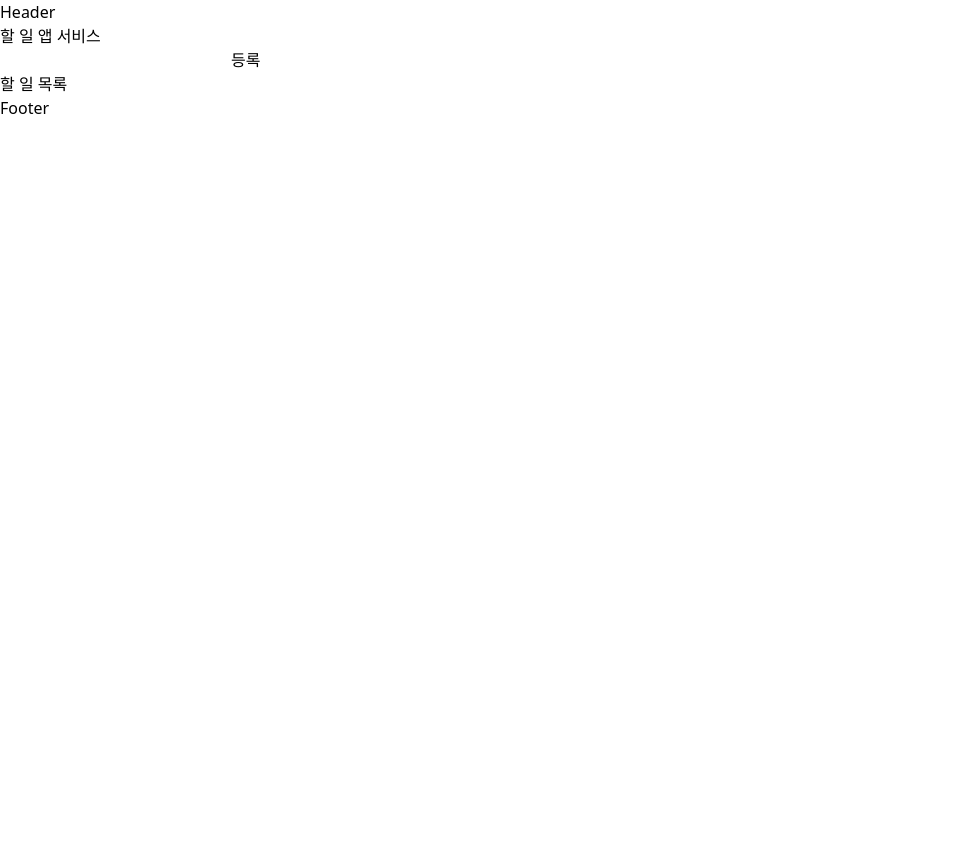
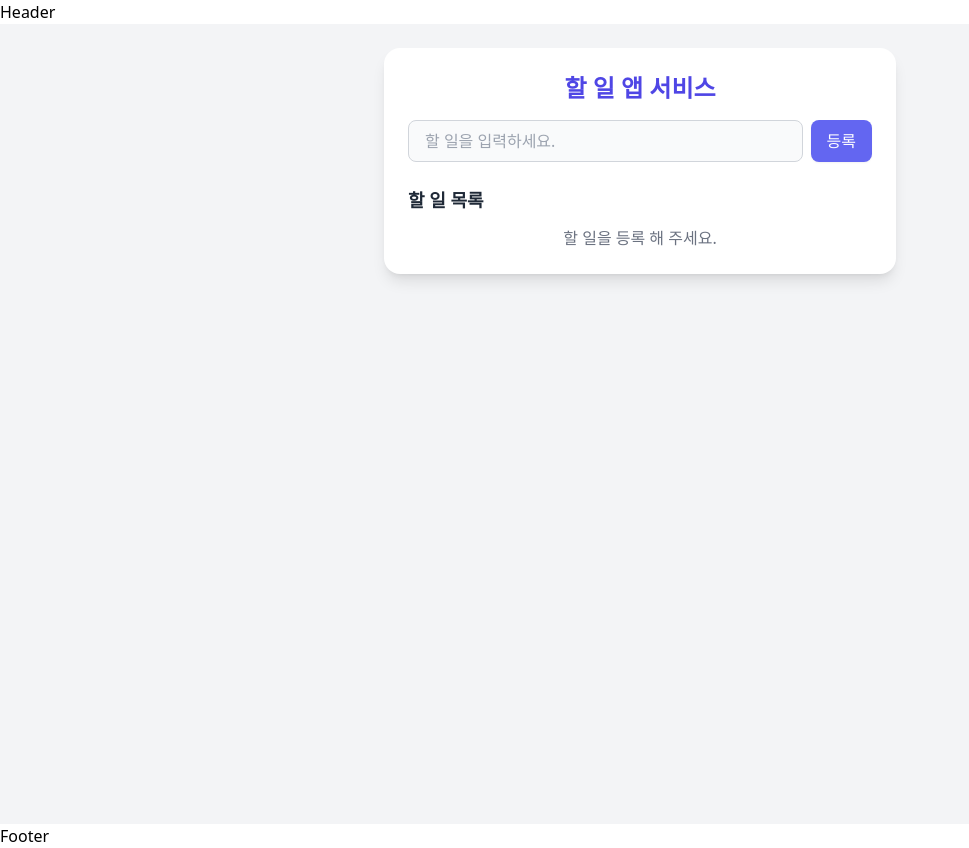
Before and after one commit to devyubi/todo-project, a React (Create React App) app: page / in a window 1280 px wide. Shown: the whole page, without its empty margins (0-969 px from the left). Before the commit the page ends 800 px from the top, so only its background shows below. Built offline with nearby package versions, Linux system fonts and the light colour scheme.

Commit message:
[style] tailwind 적용

```diff
--- a/src/components/todos/TodoItem.tsx
+++ b/src/components/todos/TodoItem.tsx
@@ -9,16 +9,9 @@ type TodoItemProps = {
 };
 
 const TodoItem: React.FC<TodoItemProps> = ({ todo, onToggle, onDelete, onEdit }) => {
-  // Edit 상태인지 아닌지 파악
   const [isEdit, setIsEdit] = useState(false);
   const [editTitle, setEditTitle] = useState(todo.title);
 
-  // 수정 후 값 만 업데이트
-  const handleEdit = () => {
-    setIsEdit(true);
-  };
-
-  // 수정 후 저장
   const handleEditSave = () => {
     if (editTitle.trim()) {
       onEdit(todo.id, editTitle);
@@ -26,40 +19,73 @@ const TodoItem: React.FC<TodoItemProps> = ({ todo, onToggle, onDelete, onEdit })
     }
   };
 
-  // 수정 중인 내용 취소
-  const handleEditCancel = () => {
-    setIsEdit(false);
-  };
-
-  // 키 다운 (Enter 키)
   const handleKeyDown = (e: React.KeyboardEvent<HTMLInputElement>) => {
-    if (e.key === 'Enter') {
-      handleEditSave();
-    }
-    if (e.key === 'Escape') {
-      handleEditCancel();
-    }
+    if (e.key === 'Enter') handleEditSave();
+    if (e.key === 'Escape') setIsEdit(false);
   };
 
   return (
-    <li>
+    <li
+      className="flex items-center justify-between p-3 bg-white dark:bg-gray-800
+                 rounded-xl shadow-sm hover:shadow-md transition-all duration-300"
+    >
       {isEdit ? (
-        <>
+        <div className="flex w-full items-center gap-2">
           <input
             type="text"
             value={editTitle}
             onChange={e => setEditTitle(e.target.value)}
             onKeyDown={handleKeyDown}
+            className="flex-1 rounded-lg border border-gray-300 dark:border-gray-600
+                       px-3 py-1 bg-gray-50 dark:bg-gray-700 focus:ring-2
+                       focus:ring-indigo-400 outline-none"
           />
-          <button onClick={handleEditSave}>저장</button>
-          <button onClick={handleEditCancel}>취소</button>
-        </>
+          <button
+            onClick={handleEditSave}
+            className="px-3 py-1 rounded-lg bg-green-500 hover:bg-green-600 text-white text-sm transition"
+          >
+            저장
+          </button>
+          <button
+            onClick={() => setIsEdit(false)}
+            className="px-3 py-1 rounded-lg bg-gray-400 hover:bg-gray-500 text-white text-sm transition"
+          >
+            취소
+          </button>
+        </div>
       ) : (
         <>
-          <input type="checkbox" onChange={() => onToggle(todo.id)} />
-          <span>{todo.title}</span>
-          <button onClick={handleEdit}>수정</button>
-          <button onClick={() => onDelete(todo.id)}>삭제</button>
+          <label className="flex items-center gap-3 flex-1 cursor-pointer">
+            <input
+              type="checkbox"
+              checked={todo.completed}
+              onChange={() => onToggle(todo.id)}
+              className="h-5 w-5 accent-indigo-500 cursor-pointer"
+            />
+            <span
+              className={`flex-1 text-base transition-all ${
+                todo.completed
+                  ? 'line-through text-gray-400 dark:text-gray-500'
+                  : 'text-gray-800 dark:text-gray-100'
+              }`}
+            >
+              {todo.title}
+            </span>
+          </label>
+          <div className="flex gap-2 ml-3">
+            <button
+              onClick={() => setIsEdit(true)}
+              className="px-3 py-1 rounded-lg bg-blue-500 hover:bg-blue-600 text-white text-sm transition"
+            >
+              수정
+            </button>
+            <button
+              onClick={() => onDelete(todo.id)}
+              className="px-3 py-1 rounded-lg bg-red-500 hover:bg-red-600 text-white text-sm transition"
+            >
+              삭제
+            </button>
+          </div>
         </>
       )}
     </li>
--- a/src/components/todos/TodoList.tsx
+++ b/src/components/todos/TodoList.tsx
@@ -1,3 +1,4 @@
+import { motion, AnimatePresence } from 'framer-motion';
 import TodoItem from './TodoItem';
 import { TodoType } from '../../context/todo/todoTypes';
 
@@ -10,18 +11,32 @@ type TodoListProps = {
 
 const TodoList: React.FC<TodoListProps> = ({ todos, onToggle, onDelete, onEdit }) => {
   return (
-    <div>
-      <h2>할 일 목록</h2>
-      <ul>
-        {todos.map(item => (
-          <TodoItem
-            key={item.id}
-            todo={item}
-            onToggle={onToggle}
-            onDelete={onDelete}
-            onEdit={onEdit}
-          />
-        ))}
+    <div className="mt-6">
+      <h2 className="text-lg font-semibold text-gray-800 dark:text-gray-100 mb-3">할 일 목록</h2>
+      <ul className="space-y-3">
+        <AnimatePresence>
+          {todos.length > 0 ? (
+            todos.map(item => (
+              <motion.li
+                key={item.id}
+                initial={{ opacity: 0, y: -10 }}
+                animate={{ opacity: 1, y: 0 }}
+                exit={{ opacity: 0, x: -50 }}
+                transition={{ duration: 0.25 }}
+              >
+                <TodoItem todo={item} onToggle={onToggle} onDelete={onDelete} onEdit={onEdit} />
+              </motion.li>
+            ))
+          ) : (
+            <motion.p
+              initial={{ opacity: 0 }}
+              animate={{ opacity: 1 }}
+              className="text-gray-500 dark:text-gray-400 text-center"
+            >
+              할 일을 등록 해 주세요.
+            </motion.p>
+          )}
+        </AnimatePresence>
       </ul>
     </div>
   );
--- a/src/components/todos/TodoWrite.tsx
+++ b/src/components/todos/TodoWrite.tsx
@@ -9,7 +9,6 @@ type TodoWriteProps = {
 const TodoWrite = ({ handleTodoUpdate }: TodoWriteProps) => {
   const [title, setTitle] = useState<string>('');
 
-  // 할 일 등록
   const handleAdd = () => {
     if (title.trim()) {
       const newTodo: TodoType = {
@@ -17,28 +16,34 @@ const TodoWrite = ({ handleTodoUpdate }: TodoWriteProps) => {
         title: title,
         completed: false,
       };
-
       handleTodoUpdate(newTodo);
       setTitle('');
     }
   };
 
-  // title 변경 시 onChange 이벤트 처리
-  const handleChange = (e: React.ChangeEvent<HTMLInputElement>) => {
-    setTitle(e.target.value);
-  };
-
-  // Enter 키
   const handleKeyDown = (e: React.KeyboardEvent<HTMLInputElement>) => {
-    if (e.key === 'Enter') {
-      handleAdd();
-    }
+    if (e.key === 'Enter') handleAdd();
   };
 
   return (
-    <div>
-      <input type="text" value={title} onChange={e => handleChange(e)} onKeyDown={handleKeyDown} />
-      <button onClick={handleAdd}>등록</button>
+    <div className="flex gap-2 mt-4">
+      <input
+        type="text"
+        value={title}
+        onChange={e => setTitle(e.target.value)}
+        onKeyDown={handleKeyDown}
+        placeholder="할 일을 입력하세요."
+        className="flex-1 rounded-lg border border-gray-300 dark:border-gray-600
+                   px-4 py-2 bg-gray-50 dark:bg-gray-700 text-gray-900
+                   dark:text-gray-100 focus:ring-2 focus:ring-indigo-400 outline-none"
+      />
+      <button
+        onClick={handleAdd}
+        className="px-4 py-2 rounded-lg bg-indigo-500
+                   hover:bg-indigo-600 text-white transition shadow-sm"
+      >
+        등록
+      </button>
     </div>
   );
 };
--- a/src/pages/TodoPage.tsx
+++ b/src/pages/TodoPage.tsx
@@ -4,36 +4,32 @@ import TodoWrite from '../components/todos/TodoWrite';
 import { TodoType } from '../context/todo/todoTypes';
 
 const TodoPage = () => {
-  // ts 자리
   const [todos, setTodos] = useState<TodoType[]>([]);
 
-  // CRUD
   const onToggle = (id: number): void => {
-    const arr = todos.map(todo =>
-      todo.id === id ? { ...todo, completed: !todo.completed } : todo,
+    setTodos(prev =>
+      prev.map(todo => (todo.id === id ? { ...todo, completed: !todo.completed } : todo)),
     );
-    setTodos(arr);
-  };
-  const onDelete = (id: number): void => {
-    const arr = todos.filter(todo => todo.id !== id);
-    setTodos(arr);
-  };
-  const onEdit = (id: number, title: string): void => {
-    const arr = todos.map(item => (item.id === id ? { ...item, title } : item));
-    setTodos(arr);
   };
 
-  // todos 를 업데이트 하는 함수
-  const handleTodoUpdate = (newTodo: TodoType): void => {
-    const arr: TodoType[] = [newTodo, ...todos];
-    setTodos(arr);
+  const onDelete = (id: number): void => {
+    setTodos(prev => prev.filter(todo => todo.id !== id));
   };
 
-  // tsx 자리
+  const onEdit = (id: number, title: string): void => {
+    setTodos(prev => prev.map(item => (item.id === id ? { ...item, title } : item)));
+  };
+
+  const handleTodoUpdate = (newTodo: TodoType): void => {
+    setTodos(prev => [newTodo, ...prev]);
+  };
+
   return (
-    <div>
-      <h1>할 일 앱 서비스</h1>
-      <div>
+    <div className="min-h-screen flex justify-center items-start bg-gray-100 dark:bg-gray-900 p-6">
+      <div className="w-full max-w-lg bg-white dark:bg-gray-800 rounded-2xl shadow-lg p-6">
+        <h1 className="text-2xl font-bold text-center text-indigo-600 dark:text-indigo-400 mb-4">
+          할 일 앱 서비스
+        </h1>
         <TodoWrite setTodos={setTodos} handleTodoUpdate={handleTodoUpdate} />
         <TodoList todos={todos} onToggle={onToggle} onDelete={onDelete} onEdit={onEdit} />
       </div>
```
